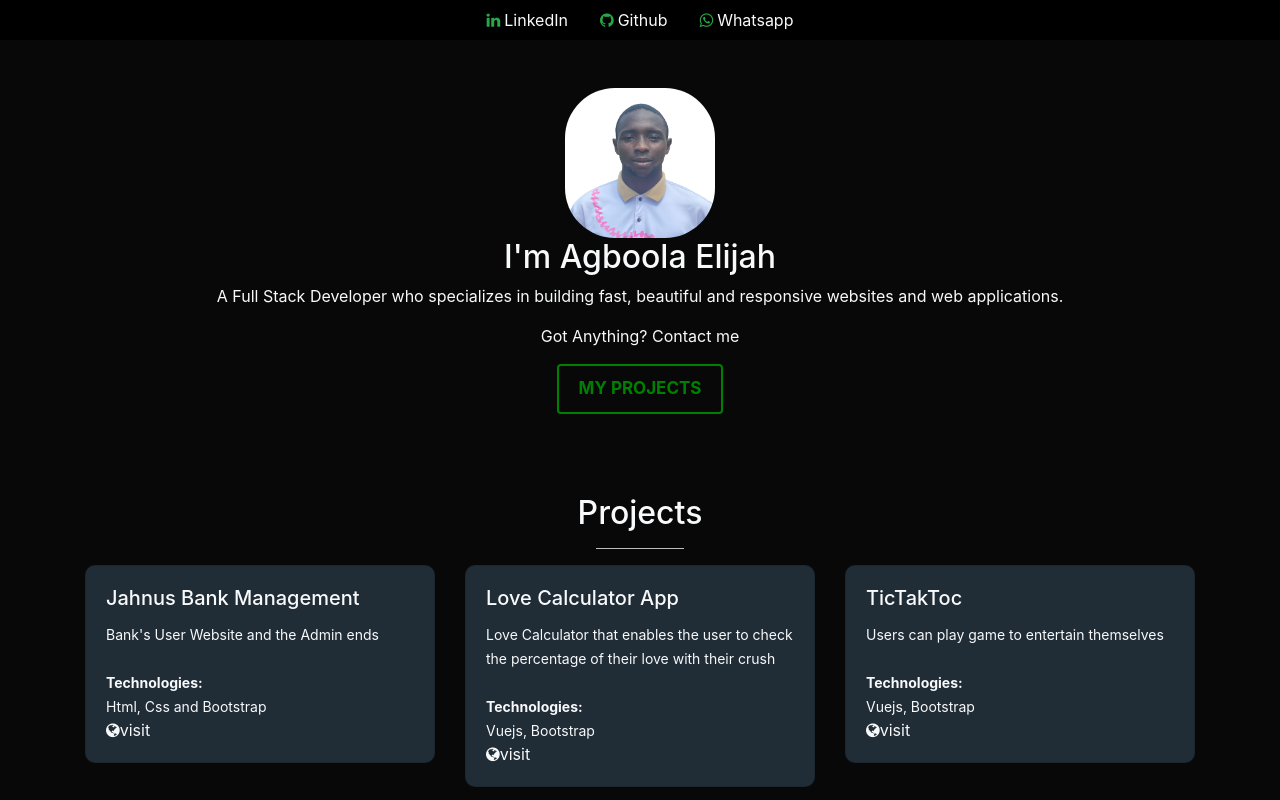
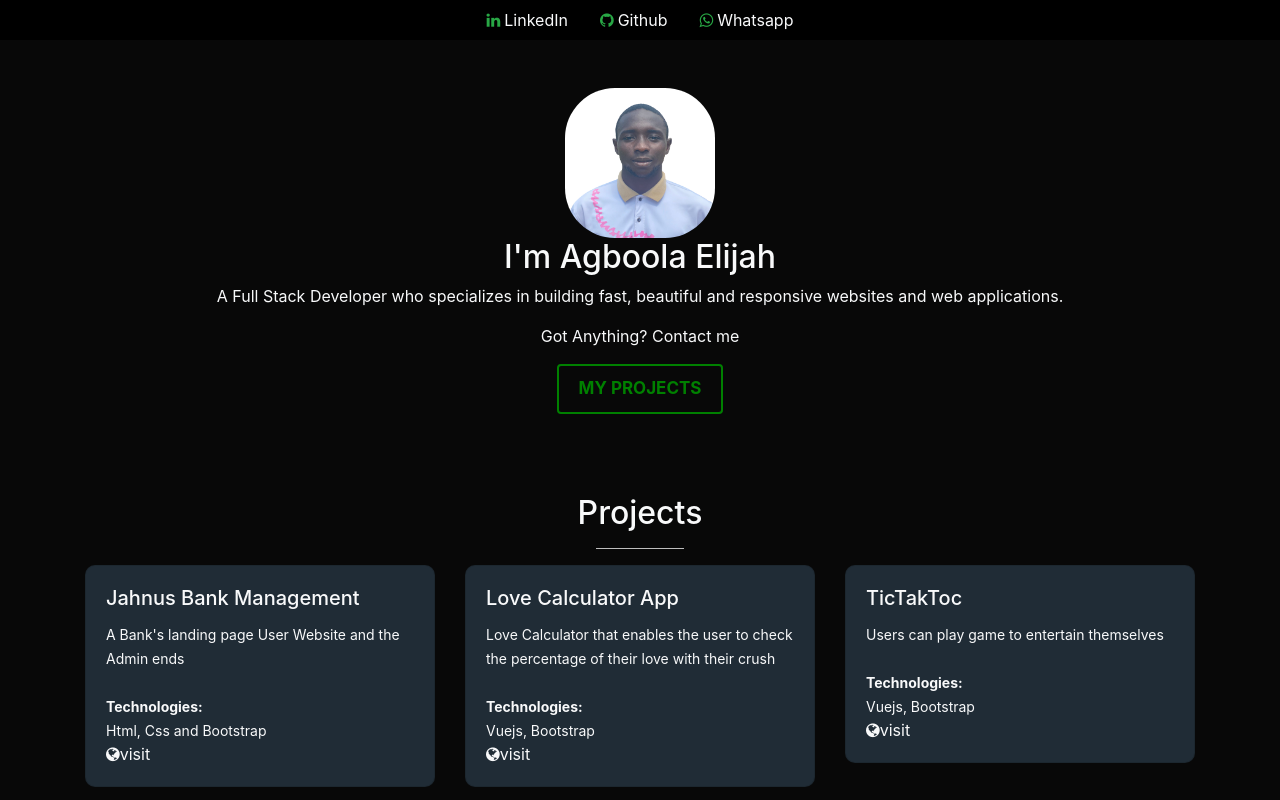
Before and after one commit to Agboola12/React-Portflio, a React (Create React App) app: page / in a window 1280 px wide. Shown: the top 800 px of the page. Built offline with nearby package versions, Linux system fonts and the light colour scheme.

Commit message:
adding a new project

```diff
--- a/src/App.js
+++ b/src/App.js
@@ -38,7 +38,7 @@ function App() {
                     <div className='card    text-light'>
                         <div className='card-body'>
                           <h5 className='card-title '>Jahnus Bank Management</h5>
-                          <small className='card-text'>Bank's User Website and the Admin ends</small><br/><br/>
+                          <small className='card-text'>A Bank's landing page  User Website and the Admin ends</small><br/><br/>
                           <small><b>Technologies:</b></small><br/>
                           <small>Html, Css and Bootstrap</small><br/>
                           <Link to="https://elijay-bank.netlify.app/home"  className='text-light'><i class="fa fa-globe" aria-hidden="true"></i>visit</Link>
```
